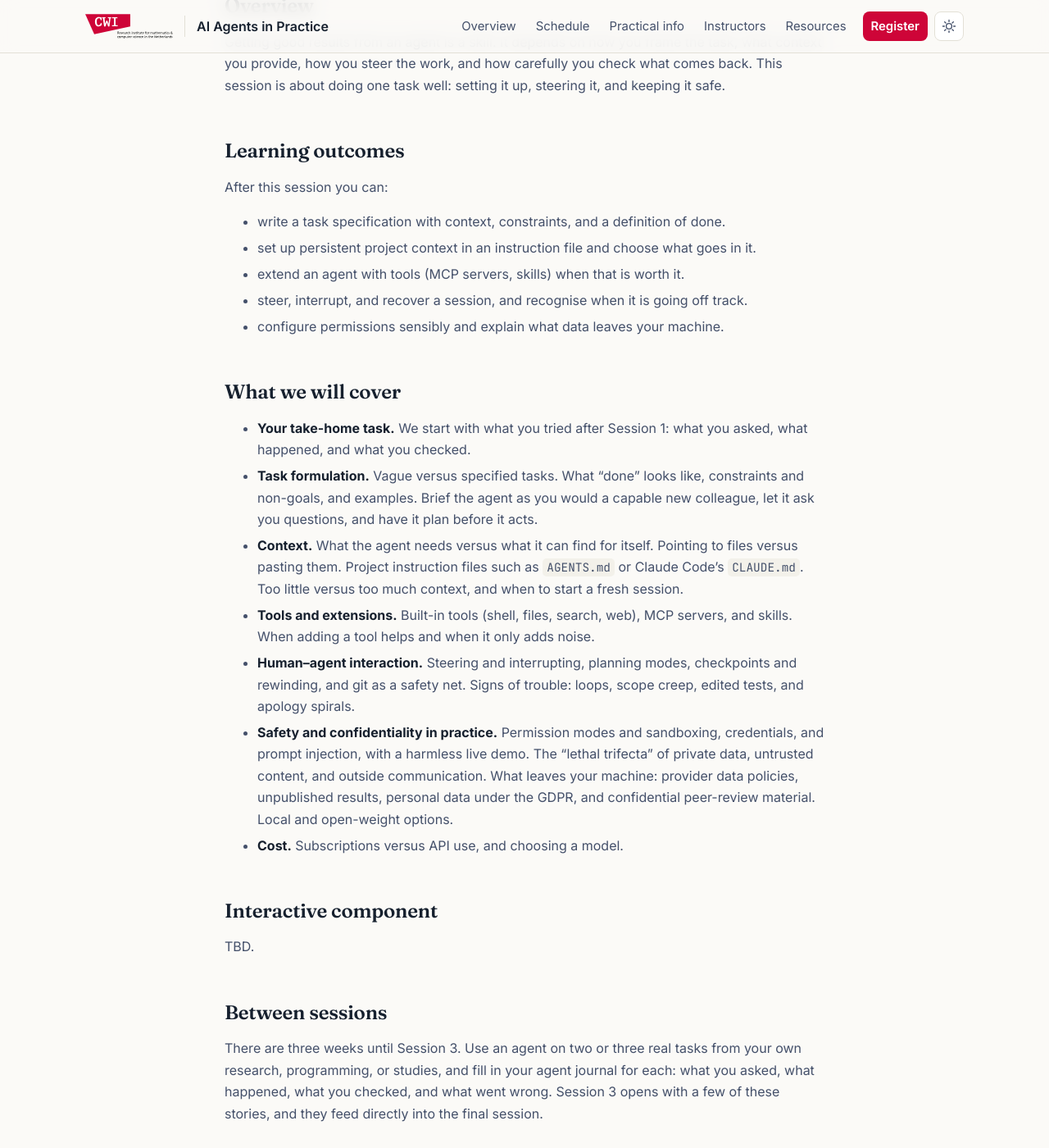
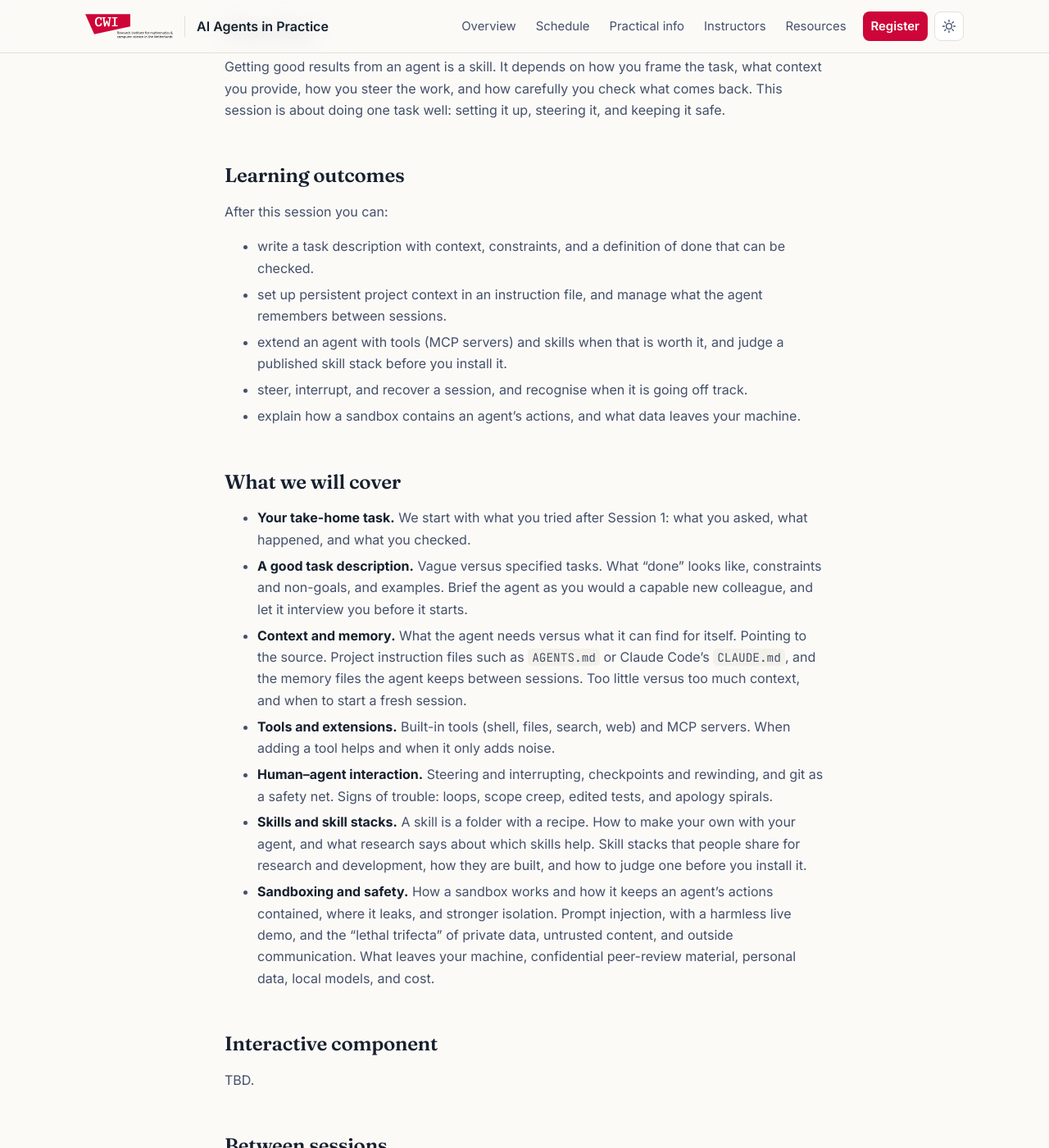
Before and after one commit to cwi-aiagents-lectures/cwi-aiagents-lectures.github.io, a Jekyll site: the page built from _lectures/02-working-effectively.md, in a window 1280 px wide and 1400 px high, scrolled down 650 px. Shown: the whole window at 82% size. Built offline with Jekyll 4.4.1, drawn with Linux system fonts in a browser that asks for light colours; some of the changed text lies outside the part shown.

Commit message:
Session 2: rebuilt outline (memory, skills and skill stacks, how a sandbox works), no plan mode, interactive still TBD

```diff
--- a/_lectures/02-working-effectively.md
+++ b/_lectures/02-working-effectively.md
@@ -1,19 +1,21 @@
 ---
 number: 2
 title: Working Effectively with AI Agents
-subtitle: How to set up and steer a single task so the agent completes it reliably and safely.
+subtitle: How to set up and steer a single task so the agent completes it reliably and safely, and how to extend it with skills.
 date: 2026-11-10 10:30:00 +0100
 room: Euler room
 track: Practical
 description: >-
-  Task formulation, project context, tools and extensions, steering a session,
-  and safe use: permissions, prompt injection, and what data leaves your machine.
+  A good task description, instruction files and memory, tools, steering a
+  session, skills and skill stacks, and safe use: how a sandbox works, prompt
+  injection, and what data leaves your machine.
 topics:
-  - Task formulation
-  - Context
+  - A good task description
+  - Context and memory
   - Tools and extensions
   - Human–agent interaction
-  - Safety and confidentiality
+  - Skills and skill stacks
+  - Sandboxing and safety
 interactive: TBD
 readings:
   core:
@@ -26,15 +28,18 @@ readings:
       url: https://simonwillison.net/2025/Jun/16/the-lethal-trifecta/
       year: 2025
   optional:
+    - authors: Barry Zhang, Keith Lazuka, Mahesh Murag (Anthropic)
+      title: Equipping Agents for the Real World with Agent Skills
+      url: https://www.anthropic.com/research/equipping-agents-for-the-real-world-with-agent-skills
+      year: 2025
+    - authors: Li et al.
+      title: "SkillsBench: Benchmarking How Well Agent Skills Work Across Diverse Tasks"
+      url: https://arxiv.org/abs/2602.12670
+      year: 2026
     - authors: Anthropic
-      title: Best Practices for Claude Code
-      url: https://code.claude.com/docs/en/best-practices
-    - title: AGENTS.md
-      url: https://agents.md/
-      note: An open format for project instruction files.
-    - title: Model Context Protocol
-      url: https://modelcontextprotocol.io/
-      note: An open standard for connecting agents to external tools and data.
+      title: Claude Code documentation on skills and sandboxing
+      url: https://code.claude.com/docs/en/skills
+      note: The sandboxing page is at code.claude.com/docs/en/sandboxing.
     - authors: Greshake et al.
       title: "Not What You've Signed Up For: Compromising Real-World LLM-Integrated Applications with Indirect Prompt Injection"
       url: https://arxiv.org/abs/2302.12173
@@ -53,39 +58,43 @@ it up, steering it, and keeping it safe.
 
 After this session you can:
 
-- write a task specification with context, constraints, and a definition of
-  done.
-- set up persistent project context in an instruction file and choose what
-  goes in it.
-- extend an agent with tools (MCP servers, skills) when that is worth it.
+- write a task description with context, constraints, and a definition of
+  done that can be checked.
+- set up persistent project context in an instruction file, and manage what
+  the agent remembers between sessions.
+- extend an agent with tools (MCP servers) and skills when that is worth it,
+  and judge a published skill stack before you install it.
 - steer, interrupt, and recover a session, and recognise when it is going off
   track.
-- configure permissions sensibly and explain what data leaves your machine.
+- explain how a sandbox contains an agent's actions, and what data leaves
+  your machine.
 
 ## What we will cover
 
 - **Your take-home task.** We start with what you tried after Session 1: what
   you asked, what happened, and what you checked.
-- **Task formulation.** Vague versus specified tasks. What "done" looks like,
-  constraints and non-goals, and examples. Brief the agent as you would a
-  capable new colleague, let it ask you questions, and have it plan before it
-  acts.
-- **Context.** What the agent needs versus what it can find for itself.
-  Pointing to files versus pasting them. Project instruction files such as
-  `AGENTS.md` or Claude Code's `CLAUDE.md`. Too little versus too much context,
-  and when to start a fresh session.
-- **Tools and extensions.** Built-in tools (shell, files, search, web), MCP
-  servers, and skills. When adding a tool helps and when it only adds noise.
-- **Human–agent interaction.** Steering and interrupting, planning modes,
-  checkpoints and rewinding, and git as a safety net. Signs of trouble: loops,
-  scope creep, edited tests, and apology spirals.
-- **Safety and confidentiality in practice.** Permission modes and
-  sandboxing, credentials, and prompt injection, with a harmless live demo.
-  The "lethal trifecta" of private data, untrusted content, and outside
-  communication. What leaves your machine: provider data policies, unpublished
-  results, personal data under the GDPR, and confidential peer-review
-  material. Local and open-weight options.
-- **Cost.** Subscriptions versus API use, and choosing a model.
+- **A good task description.** Vague versus specified tasks. What "done"
+  looks like, constraints and non-goals, and examples. Brief the agent as you
+  would a capable new colleague, and let it interview you before it starts.
+- **Context and memory.** What the agent needs versus what it can find for
+  itself. Pointing to the source. Project instruction files such as
+  `AGENTS.md` or Claude Code's `CLAUDE.md`, and the memory files the agent
+  keeps between sessions. Too little versus too much context, and when to
+  start a fresh session.
+- **Tools and extensions.** Built-in tools (shell, files, search, web) and MCP
+  servers. When adding a tool helps and when it only adds noise.
+- **Human–agent interaction.** Steering and interrupting, checkpoints and
+  rewinding, and git as a safety net. Signs of trouble: loops, scope creep,
+  edited tests, and apology spirals.
+- **Skills and skill stacks.** A skill is a folder with a recipe. How to make
+  your own with your agent, and what research says about which skills help.
+  Skill stacks that people share for research and development, how they are
+  built, and how to judge one before you install it.
+- **Sandboxing and safety.** How a sandbox works and how it keeps an agent's
+  actions contained, where it leaks, and stronger isolation. Prompt injection,
+  with a harmless live demo, and the "lethal trifecta" of private data,
+  untrusted content, and outside communication. What leaves your machine,
+  confidential peer-review material, personal data, local models, and cost.
 
 ## Interactive component
 
```
